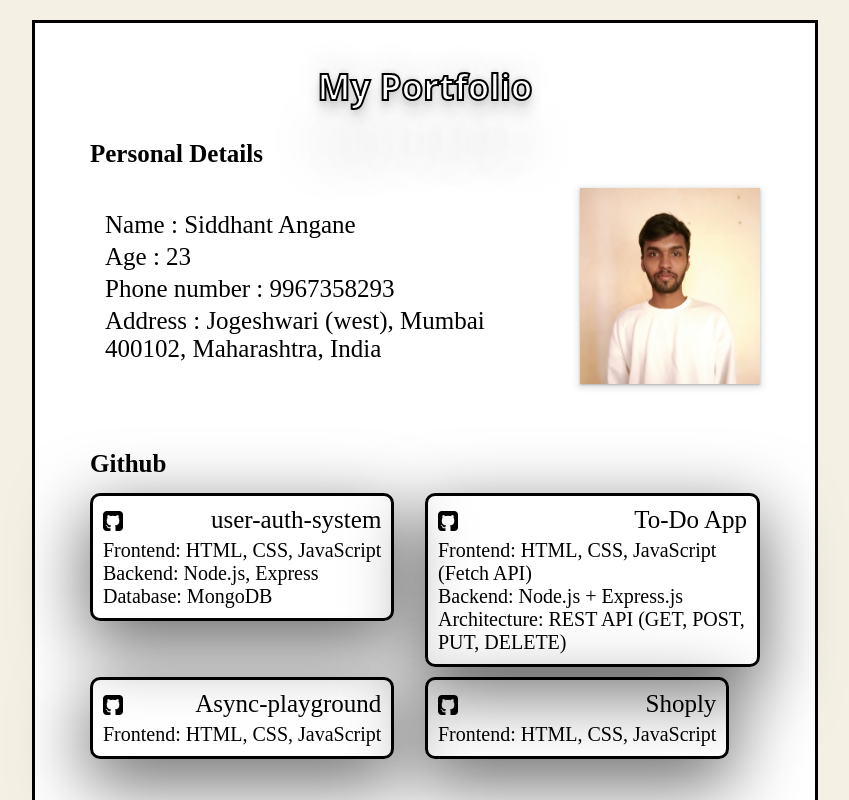
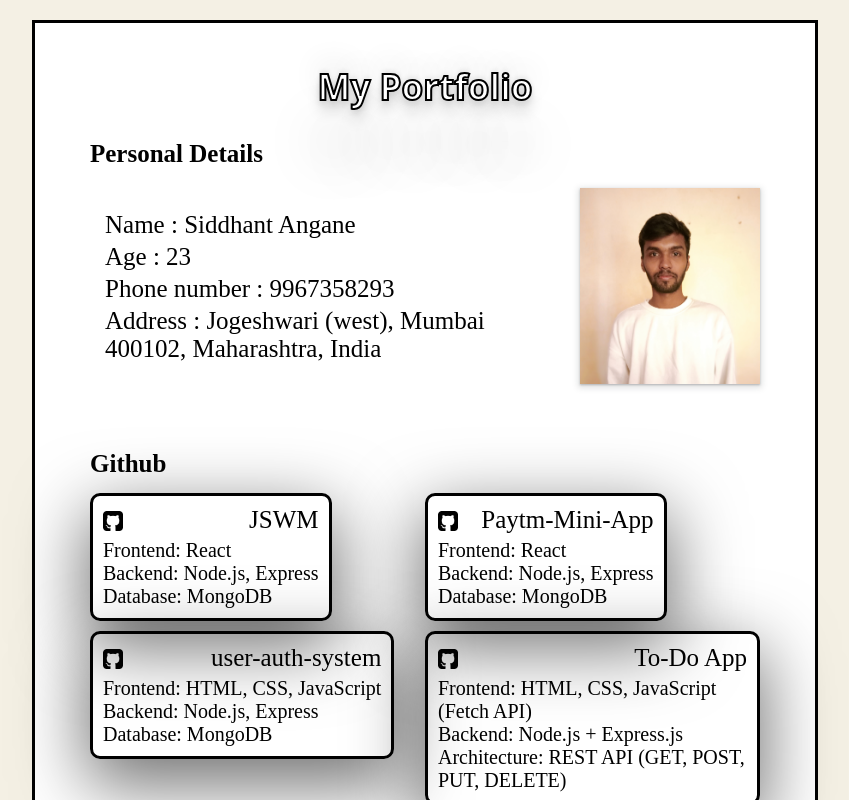
Before and after one commit to sidd19898/Potfolio, a React (Vite) app: page / in a window 1280 px wide. Shown: the top 800 px of the page, without its empty margins (215-1064 px from the left). Built offline with nearby package versions, Linux system fonts and the light colour scheme.

Commit message:
updated portfolio projects

```diff
--- a/src/App.jsx
+++ b/src/App.jsx
@@ -57,6 +57,62 @@ function Github(){
       </div>
 
       <div className='content'>
+        <div className='reponame'><a href='https://github.com/sidd19898/JSWM'>JSWM</a></div>
+      </div>
+
+    </div>
+
+   <div className='repostack'>
+    <div className='space'>Frontend: React</div>
+      <div className='space'>Backend: Node.js, Express</div>
+      <div className='space'>Database: MongoDB</div>
+   </div>
+
+  </div>
+
+</div>
+
+
+
+<div className='git'>
+
+<div className='parentgit'>
+
+    <div className='potora'>
+
+      <div>
+        <img className="giticon" src={giticon}></img>
+      </div>
+
+      <div className='content'>
+        <div className='reponame'><a href='https://github.com/sidd19898/paytm-mini-app'>Paytm-Mini-App</a></div>
+      </div>
+
+    </div>
+
+   <div className='repostack'>
+    <div className='space'>Frontend: React</div>
+      <div className='space'>Backend: Node.js, Express</div>
+      <div className='space'>Database: MongoDB</div>
+   </div>
+
+  </div>
+
+</div>
+
+
+
+<div className='git'>
+
+<div className='parentgit'>
+
+    <div className='potora'>
+
+      <div>
+        <img className="giticon" src={giticon}></img>
+      </div>
+
+      <div className='content'>
         <div className='reponame'><a href='https://github.com/sidd19898/user-auth-system'>user-auth-system</a></div>
       </div>
 
@@ -99,54 +155,6 @@ function Github(){
   </div>
 
 </div>
-
-
-
-<div className='git'>
-
-<div className='parentgit'>
-
-    <div className='potora'>
-
-      <div>
-        <img className="giticon" src={giticon}></img>
-      </div>
-
-      <div className='content'>
-        <div className='reponame'><a href='https://github.com/sidd19898/async-playground-js'>Async-playground</a></div>
-      </div>
-
-    </div>
-
-   <div className='repostack'><div className='space'>Frontend: HTML, CSS, JavaScript</div>
-   </div>
-
-  </div>
-
-</div>
-
-
-
-  <div className='git'>
-
-      <div className='parentgit'>
-
-       <div className='potora'>
-
-       <div>
-        <img className="giticon" src={giticon}></img>
-       </div>
-
-       <div className='content'>
-        <div className='reponame'><a href='https://github.com/sidd19898/shoply'>Shoply</a></div>
-       </div>
-
-        </div>
-
-       <div className='repostack'><div className='space'>Frontend: HTML, CSS, JavaScript</div>
-       </div>
-    </div>
-  </div>
 
 </div>
   )
```
